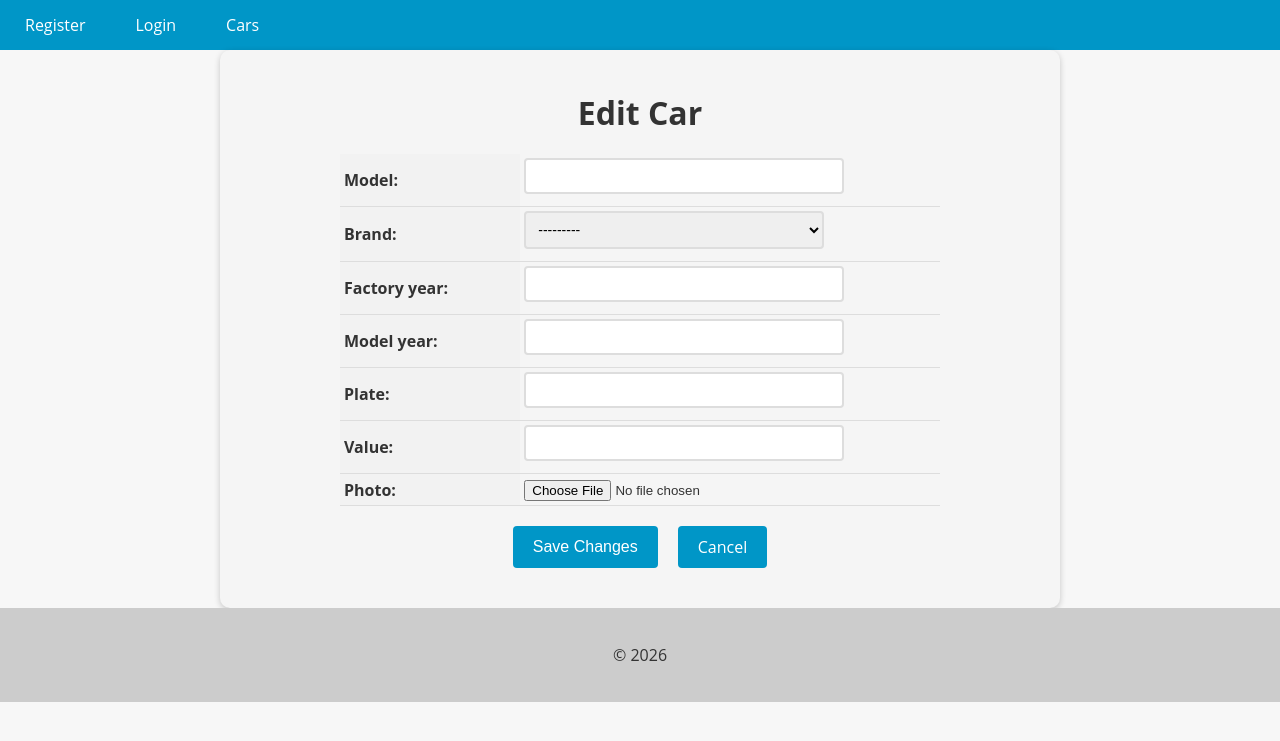
After one commit to rickxyo/python-car-project, a Django app: template cars/templates/car_update.html in a window 1280 px wide. The commit adds this page. Shown: the top 741 px of the page. Run offline with Django 5.2, Linux system fonts and the light colour scheme; the template is opened without the code that fills it: values that come from a table or form of the project are taken from there, others are empty.

Commit message:
feat(cars): create CarUpdateView and car_update template

```diff
--- a/app/urls.py
+++ b/app/urls.py
@@ -2,7 +2,7 @@ from django.contrib import admin
 from django.urls import path
 from django.conf import settings
 from django.conf.urls.static import static
-from cars.views import CarsListView, NewCarCreateView, CarDetailView
+from cars.views import CarsListView, NewCarCreateView, CarDetailView, CarUpdateView
 from accounts.views import register_view, login_view, logout_view
 
 urlpatterns = [
@@ -12,7 +12,8 @@ urlpatterns = [
     path('logout', logout_view, name='logout'),
     path('cars/', CarsListView.as_view(), name='cars_list'),
     path('new_car/', NewCarCreateView.as_view(), name='new_car'),
-    path('car/<int:pk>/', CarDetailView.as_view(), name='car_detail')
+    path('car/<int:pk>/', CarDetailView.as_view(), name='car_detail'),
+    path('car/<int:pk>/update', CarUpdateView.as_view(), name='car_update')
 ]
 
 if settings.DEBUG:
--- a/cars/templates/car_detail.html
+++ b/cars/templates/car_detail.html
@@ -87,4 +87,8 @@
       <p><strong>Plate:</strong> {{ object.plate }}</p>
       <p><strong>Price:</strong> R$ {{ object.value }}</p>
   </div>
+  <div class="buttons-container">
+    <a href="{% url 'car_update' pk=object.pk %}" class="btn btn-primary">Edit</a>
+  </div>
+
 {% endblock %}
--- /dev/null
+++ b/cars/templates/car_update.html
@@ -0,0 +1,122 @@
+{% extends "base.html" %}
+
+{% block content %}
+
+  <style>
+    form {
+      max-width: 800px;
+      margin: 0 auto;
+      padding: 20px;
+      background-color: #f5f5f5;
+      border-radius: 10px;
+      box-shadow: 0 2px 6px rgba(0, 0, 0, 0.2);
+    }
+
+    form h1 {
+      font-size: 2rem;
+      margin-bottom: 20px;
+      text-align: center;
+    }
+
+    table {
+      margin: 0 auto;
+      border-collapse: collapse;
+      width: 100%;
+      max-width: 600px;
+    }
+
+    th, td {
+      padding: 4px;
+      text-align: left;
+      border-bottom: 1px solid #ddd;
+    }
+
+    th {
+      background-color: #f2f2f2;
+    }
+
+    input[type="text"], input[type="number"], select, textarea {
+      padding: 8px;
+      font-size: 14px;
+      border: 2px solid #ddd;
+      border-radius: 4px;
+      width: 100%;
+      max-width: 300px;
+      margin-bottom: 8px;
+      transition: border-bottom-color 0.3s ease-in-out;
+    }
+
+    input[type="text"]:focus, input[type="number"]:focus, select:focus, textarea:focus {
+      outline: none;
+      border-bottom-color: #0096c7;
+    }
+
+    .btn {
+      background-color: #0096c7;
+      color: #fff;
+      border: none;
+      padding: 10px 20px;
+      font-size: 16px;
+      border-radius: 4px;
+      cursor: pointer;
+      transition: background-color 0.3s ease-in-out;
+    }
+
+    .buttons-container {
+      display: flex;
+      justify-content: center;
+      margin-top: 20px;
+      margin-bottom: 20px;
+    }
+
+    .btn {
+      display: inline-block;
+      background-color: #0096c7;
+      color: #fff;
+      border: none;
+      padding: 10px 20px;
+      font-size: 16px;
+      border-radius: 4px;
+      cursor: pointer;
+      transition: background-color 0.3s ease-in-out;
+      margin: 0 10px;
+    }
+
+    .btn:hover {
+      background-color: #108eb8;
+    }
+
+    .btn-danger {
+      background-color: #d9534f;
+      text-decoration: none !important;
+    }
+
+    .btn-danger:hover {
+      background-color: #d2221c;
+    }
+
+    .error-message {
+      color: #d9534f;
+      font-size: 14px;
+      margin-top: 5px;
+    }
+
+    a {
+      text-decoration: none !important;
+    }
+
+  </style>
+  <form method="post" enctype="multipart/form-data">
+    {% csrf_token %}
+    <h1>Edit Car</h1>
+    <table>
+      {{ form.as_table }}
+    </table>
+    <div>
+      <div class="buttons-container">
+        <input type="submit" value="Save Changes" class="btn btn-primary">
+        <a href="{% url 'cars_list' %}" class="btn btn-secondary">Cancel</a>
+      </div>
+    </div>
+  </form>
+{% endblock %}
```
Also changed, not shown: cars/views.py (+8 -1 lines).
